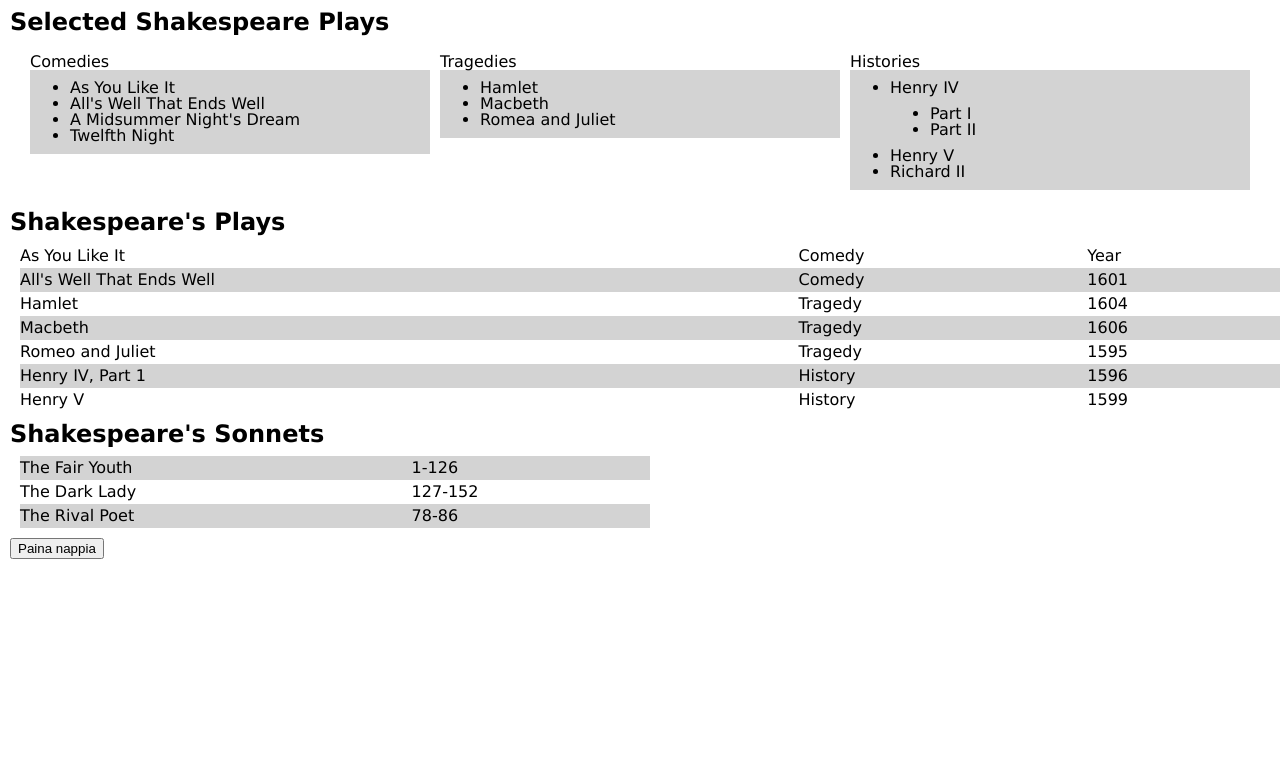
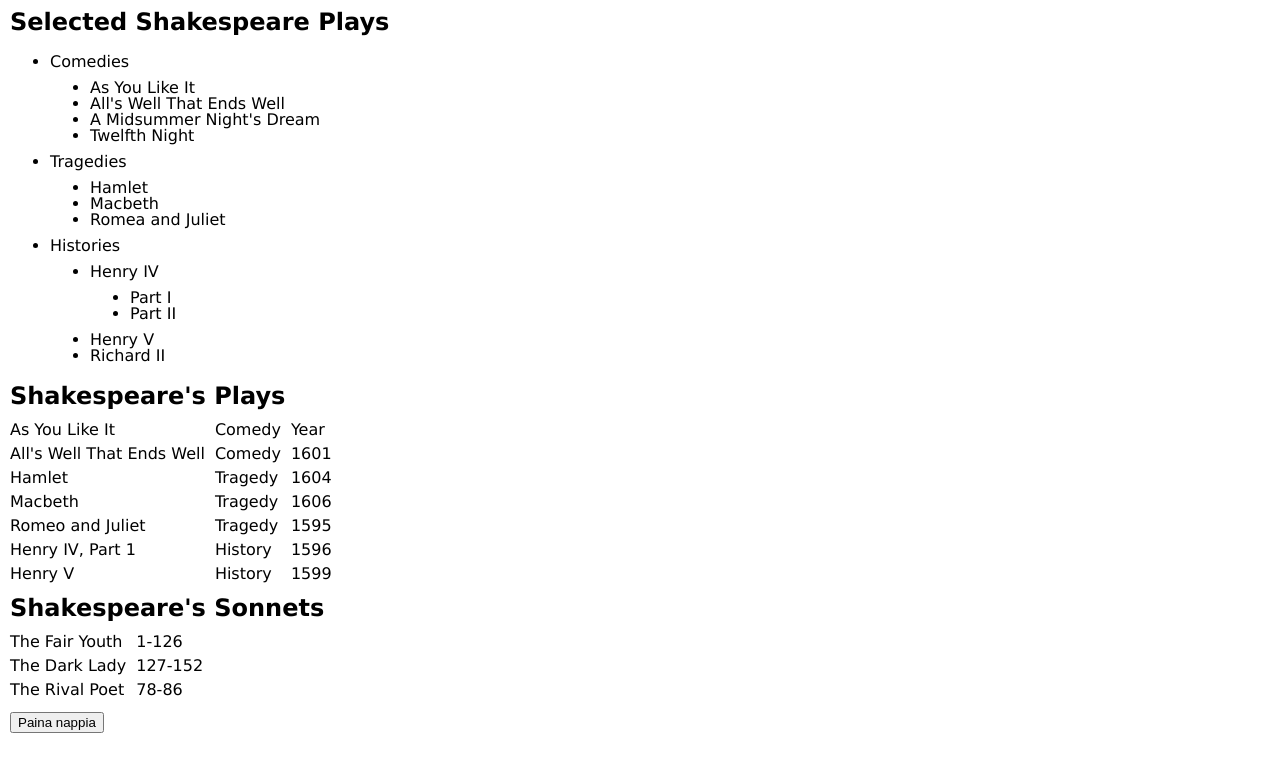
Before and after one commit to Markeesi/05-shakespeare-plays-js, a plain HTML site: page index.html in a window 1280 px wide. Both pictures are taken after a click on the button "Paina nappia". Drawn offline with Linux system fonts and the light colour scheme.

Commit message:
javascripti lisätty

```diff
--- a/index.html
+++ b/index.html
@@ -8,26 +8,26 @@
     <link rel="stylesheet" href="styles/layout.css">
 </head>
 <body>
-    <section id="eka" >
+    <section>
     <h1>Selected Shakespeare Plays</h1>
-    <ul class="rows-side-by-side">
-        <li class="remove-bulletpoint">Comedies
-            <ul class="background-color-grey">
+    <ul id="rows" class="rows-side-by-side">
+        <li id="remove1" class="remove-bulletpoint">Comedies
+            <ul id="bg1" class="background-color-grey">
                 <li>As You Like It</li>
                 <li>All's Well That Ends Well</li>
                 <li>A Midsummer Night's Dream</li>
                 <li>Twelfth Night</li>
             </ul>
         </li>
-        <li class="remove-bulletpoint ">Tragedies
-            <ul class="background-color-grey">
+        <li id="remove2" class="remove-bulletpoint ">Tragedies
+            <ul id="bg2" class="background-color-grey">
                 <li>Hamlet</li>
                 <li>Macbeth</li>
                 <li>Romea and Juliet</li>
             </ul>
         </li>
-        <li class="remove-bulletpoint">Histories
-            <ul class="background-color-grey">
+        <li id="remove3" class="remove-bulletpoint">Histories
+            <ul id="bg3" class="background-color-grey">
                 <li>Henry IV
                 <ul>
                     <li>Part I</li>
@@ -39,9 +39,9 @@
         </li>
     </ul>
 </section>
-    <section id="toka">
+    <section>
         <h2>Shakespeare's Plays</h2>
-        <table class="even-rows">
+        <table id="even" class="even-rows">
             <tr>
                 <td>As You Like It</td>
                 <td>Comedy</td>
@@ -79,9 +79,9 @@
             </tr>
         </table>
     </section>
-    <section id="kolmas">
+    <section>
         <h2>Shakespeare's Sonnets</h2>
-        <table class="odd-rows">
+        <table id="odd"class="odd-rows">
             <tr>
                 <td>The Fair Youth</td>
                 <td>1-126</td>
--- a/scripts/main.js
+++ b/scripts/main.js
@@ -0,0 +1,29 @@
+
+const button = document.getElementById("button");
+
+
+function toggleClass(elementId, className) {
+    const element = document.getElementById(elementId);
+    if (element.classList.contains(className)) {
+        element.classList.remove(className);
+    } else {
+        element.classList.add(className);
+    }
+}
+
+function myButtonFunction() {
+    toggleClass("rows", "rows-side-by-side");
+    toggleClass("remove1", "remove-bulletpoint");
+    toggleClass("remove2", "remove-bulletpoint");
+    toggleClass("remove3", "remove-bulletpoint");
+    toggleClass("bg1", "background-color-grey");
+    toggleClass("bg2", "background-color-grey");
+    toggleClass("bg3", "background-color-grey");
+    toggleClass("even", "even-rows");
+    toggleClass("odd", "odd-rows");
+}
+
+
+
+
+button.addEventListener("click", myButtonFunction);
```
Also changed, not shown: styles/layout.css (+0 -21 lines).
